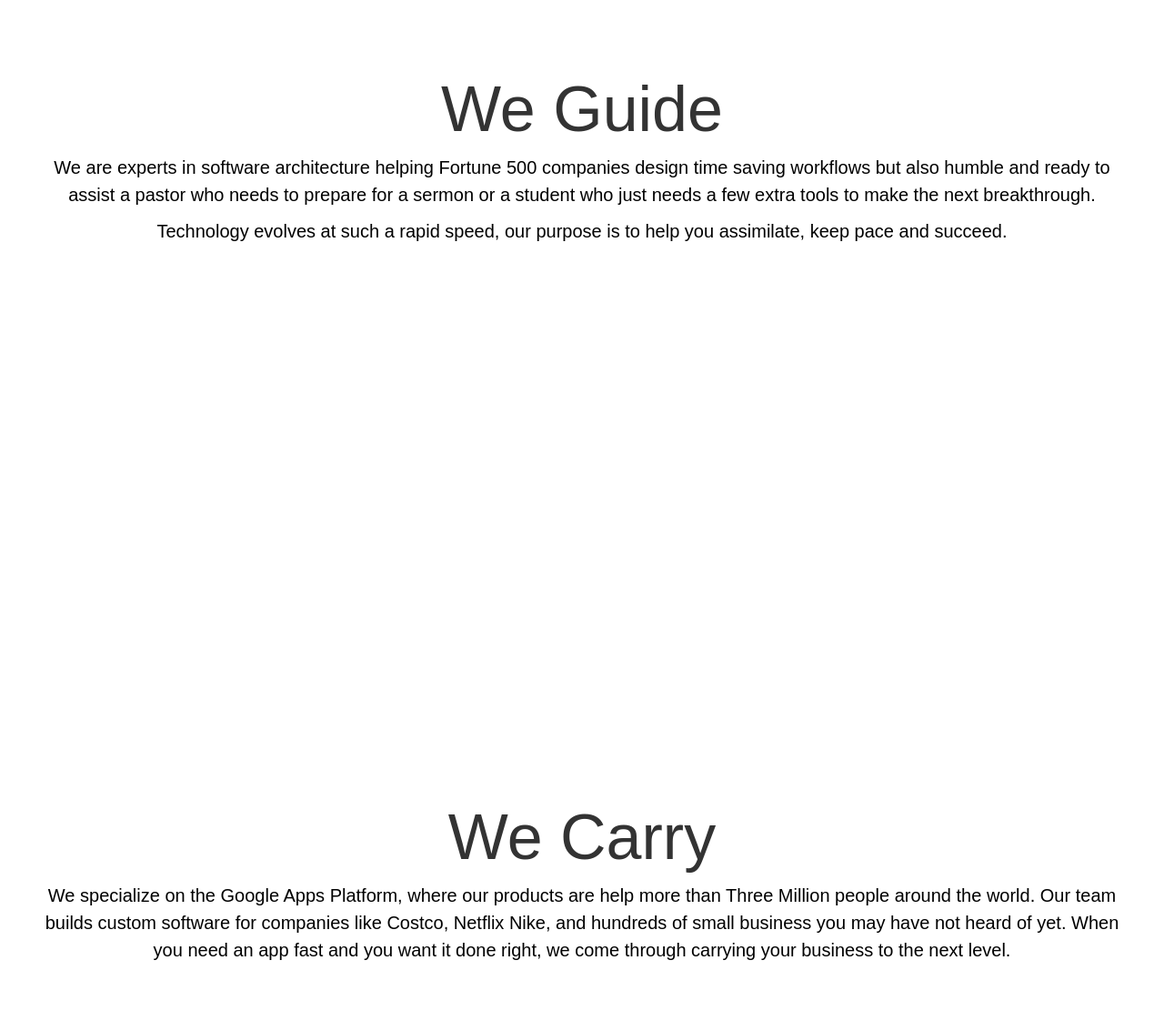
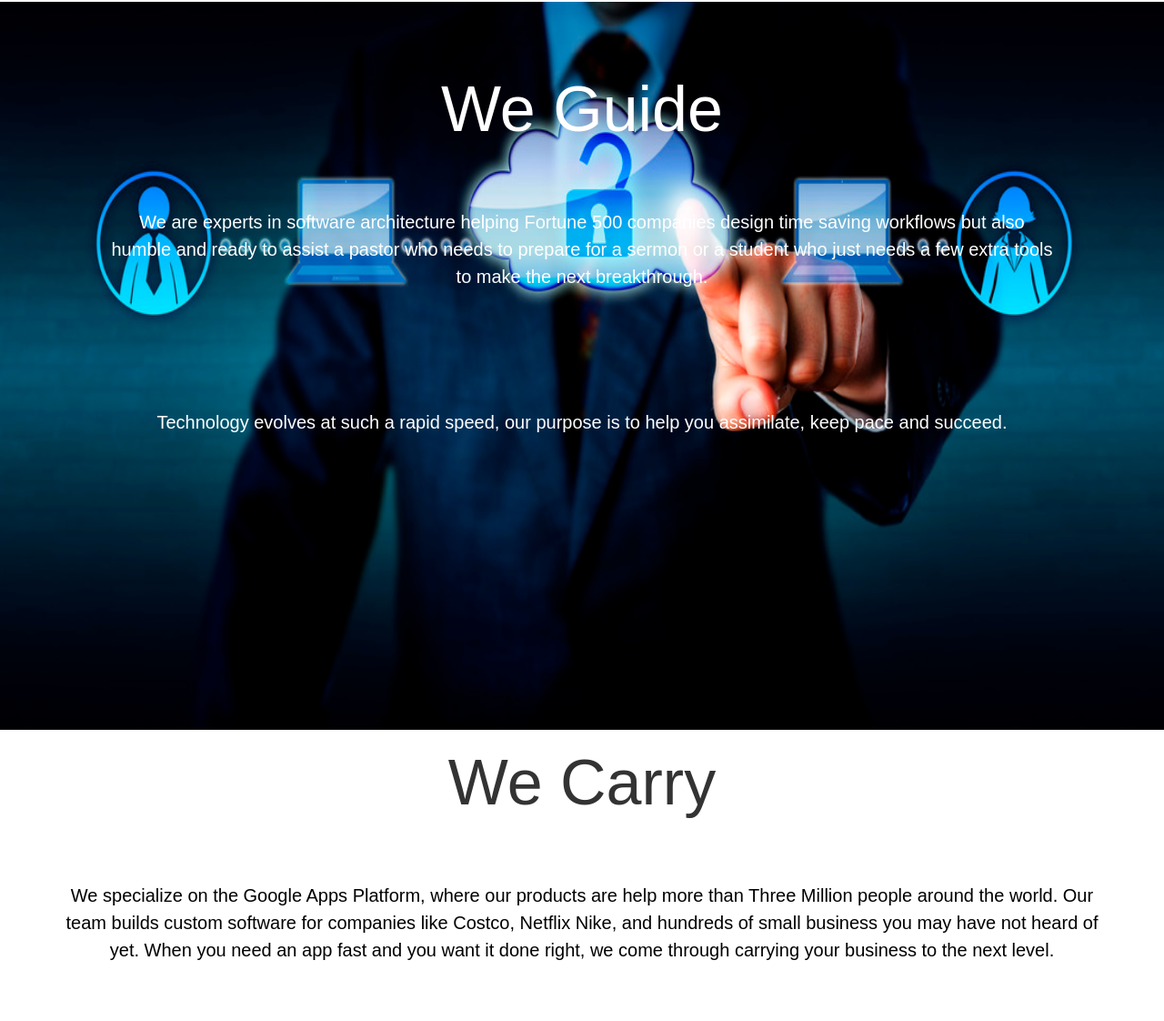
Before and after one commit to ignitesynergy/ignitesynergy.github.io, a website: page index.html in a window 1280 px wide. Shown: the part 1598-2720 px from the top of the page at 91% size. Drawn offline with nearby package versions, Linux system fonts and the light colour scheme.

Commit message:
standardizing css

```diff
--- a/index.html
+++ b/index.html
@@ -38,6 +38,22 @@
             border-radius: 10px;
         }
 
+
+        .copy{
+            color: #000;
+            font-family: "Ek Mukta", sans-serif;
+            font-size: 20px;
+            font-weight: 200;
+            line-height: 1.5;
+            -webkit-font-smoothing: antialiased;
+            padding: 60px;
+        }
+
+        .headers{
+            font-family: "Ek Mukta", sans-serif;
+            font-size: 70px;
+        }
+
         #panel1_1{
             color: #ffffff;
             padding: 60px;
@@ -49,29 +65,36 @@
             background-repeat: no-repeat;
             padding: 60px;
         }
+
+
         #panel2_1{
 
-            padding: 60px;
         }
+
+
+
         #panel3_1{
             color: #ffffff;
-            background-image: url(pages/imgs/google.jpg);
+            background-image: url(pages/imgs/cloud_con.jpg);
+            background-size: 100% 100%;
             background-repeat: no-repeat;
             padding: 60px;
         }
 
-        #panel2_1 h1{
-            font-family: "Ek Mukta", sans-serif;
-            font-size: 70px;
+        #panel3_1 p{
+            color: #ffffff !important;
         }
-        #panel2_1 p{
-            color: #000;
-            font-family: "Ek Mukta", sans-serif;
-            font-size: 20px;
-            font-weight: 200;
-            line-height: 1.5;
-            -webkit-font-smoothing: antialiased;
+
+
+        #panel4_1{
+
         }
+
+
+        #panel5_1{
+
+        }
+
 
         .btn-round {
             width: 50px;
@@ -134,8 +157,8 @@
         <div class="section-class-name" data-section-name="what_we_do">
             <div class="row ">
                 <div class="full col-xs-12 text-center" id="panel2_1" >
-                    <h1 >What We Do</h1>
-                    <p >Ignite Synergy is a technology  design company building online tools to accelerate your personal and business intentions.  We Guide, lighting your way. We Carry the Load, increasing your strength. We Educate, giving you leverage.  We Innovate, igniting your ideas. </p>
+                    <h1 class="headers">What We Do</h1>
+                    <p class="copy">Ignite Synergy is a technology  design company building online tools to accelerate your personal and business intentions.  We Guide, lighting your way. We Carry the Load, increasing your strength. We Educate, giving you leverage.  We Innovate, igniting your ideas. </p>
 
 
                 </div>
@@ -149,12 +172,12 @@
                 </div>
         </div>
 
-        <div class="section-class-name" data-section-name="we_guide">
-            <div class="row ">
-                <div class="full col-xs-12 text-center" id="panel2_1" >
-                    <h1 >We Guide</h1>
-                    <p >We are experts in software architecture helping Fortune 500 companies design time saving workflows but also humble and ready to assist a pastor who needs to prepare for a sermon or a student who just needs a few extra tools to make the next breakthrough.</p>
-                    <p>Technology evolves at such a rapid speed, our purpose is to help you assimilate, keep pace and succeed.  </p>
+        <div class="section-class-name" data-section-name="we_guide" id="panel3_1">
+            <div class="row " >
+                <div class="full col-xs-12 text-center"  >
+                    <h1 class="headers">We Guide</h1>
+                    <p class="copy">We are experts in software architecture helping Fortune 500 companies design time saving workflows but also humble and ready to assist a pastor who needs to prepare for a sermon or a student who just needs a few extra tools to make the next breakthrough.</p>
+                    <p class="copy">Technology evolves at such a rapid speed, our purpose is to help you assimilate, keep pace and succeed.  </p>
 
 
                 </div>
@@ -167,9 +190,9 @@
 
         <div class="section-class-name" data-section-name="we_carry">
             <div class="row ">
-                <div class="full col-xs-12 text-center" id="panel2_1" >
-                    <h1 >We Carry</h1>
-                    <p >We specialize on the Google Apps Platform, where our products are help more than Three Million people around the world. Our team builds custom software for companies like Costco, Netflix Nike, and hundreds of small business you may have not heard of yet. When you need an app fast and you want it done right, we come through carrying your business to the next level.  </p>
+                <div class="full col-xs-12 text-center" id="panel4_1" >
+                    <h1 class="headers">We Carry</h1>
+                    <p class="copy">We specialize on the Google Apps Platform, where our products are help more than Three Million people around the world. Our team builds custom software for companies like Costco, Netflix Nike, and hundreds of small business you may have not heard of yet. When you need an app fast and you want it done right, we come through carrying your business to the next level.  </p>
 
 
                 </div>
@@ -182,9 +205,9 @@
 
         <div class="section-class-name" data-section-name="we_educate">
             <div class="row ">
-                <div class="full col-xs-12 text-center" id="panel2_1" >
-                    <h1 >We Educate</h1>
-                    <p >Giving back what we have learned is one of our core beliefs. We have published several books with O’Reilly Media, written hundreds of tutorials and produced numerous video trainings. When your staff needs to be trained on the latest in cloud technology, we offer a range of products getting your people the skills they need to succeed. </p>
+                <div class="full col-xs-12 text-center" id="panel5_1" >
+                    <h1 class="headers">We Educate</h1>
+                    <p class="copy">Giving back what we have learned is one of our core beliefs. We have published several books with O’Reilly Media, written hundreds of tutorials and produced numerous video trainings. When your staff needs to be trained on the latest in cloud technology, we offer a range of products getting your people the skills they need to succeed. </p>
 
 
                 </div>
@@ -196,9 +219,9 @@
 
         <div class="section-class-name" data-section-name="we_innovate">
             <div class="row ">
-                <div class="full col-xs-12 text-center" id="panel2_1" >
-                    <h1 >We Innovate</h1>
-                    <p >We work hand in hand with customers to create innovative solutions, reimagining the old desktop software and work processes into a cohesive, collaborative and massively powerful business growth machines. </p>
+                <div class="full col-xs-12 text-center" id="panel6_1" >
+                    <h1 class="headers">We Innovate</h1>
+                    <p class="copy">We work hand in hand with customers to create innovative solutions, reimagining the old desktop software and work processes into a cohesive, collaborative and massively powerful business growth machines. </p>
 
 
                 </div>
```
Also changed, not shown: pages/imgs/cloud_con.jpg (added).
